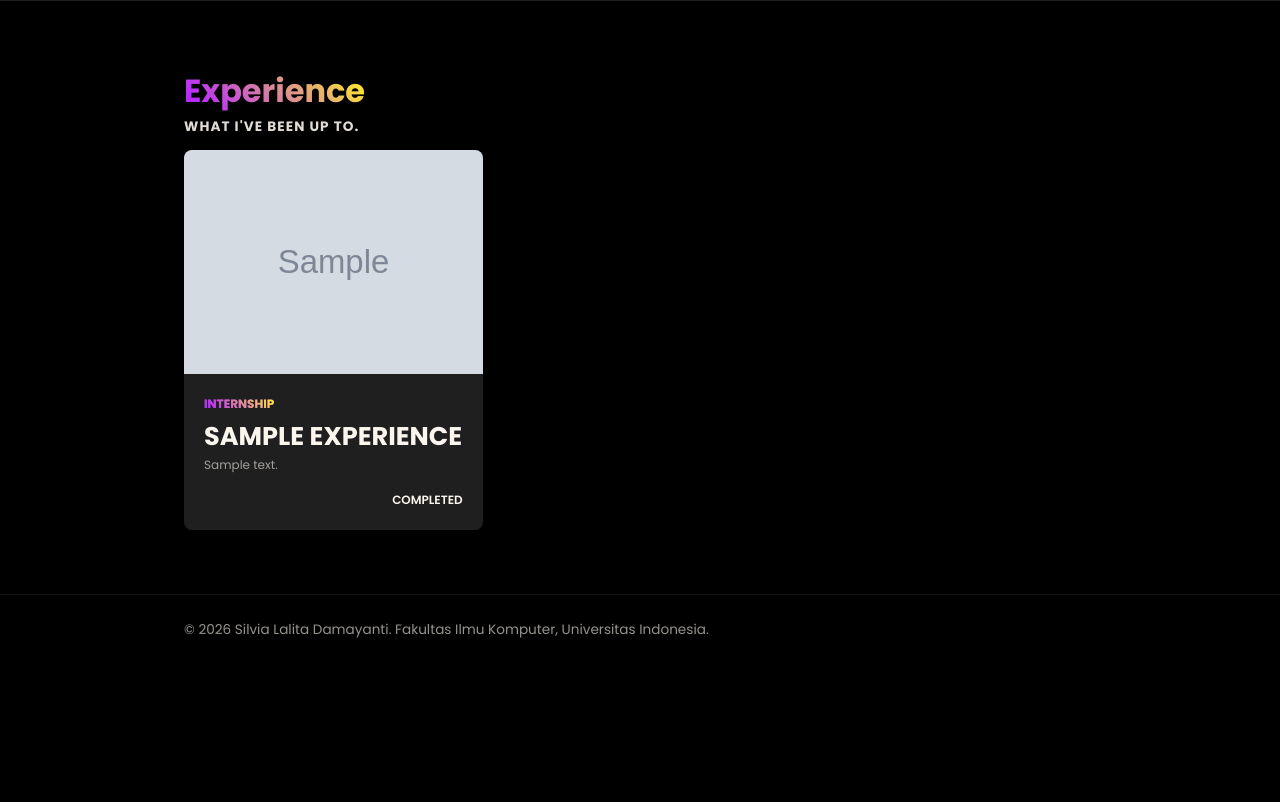
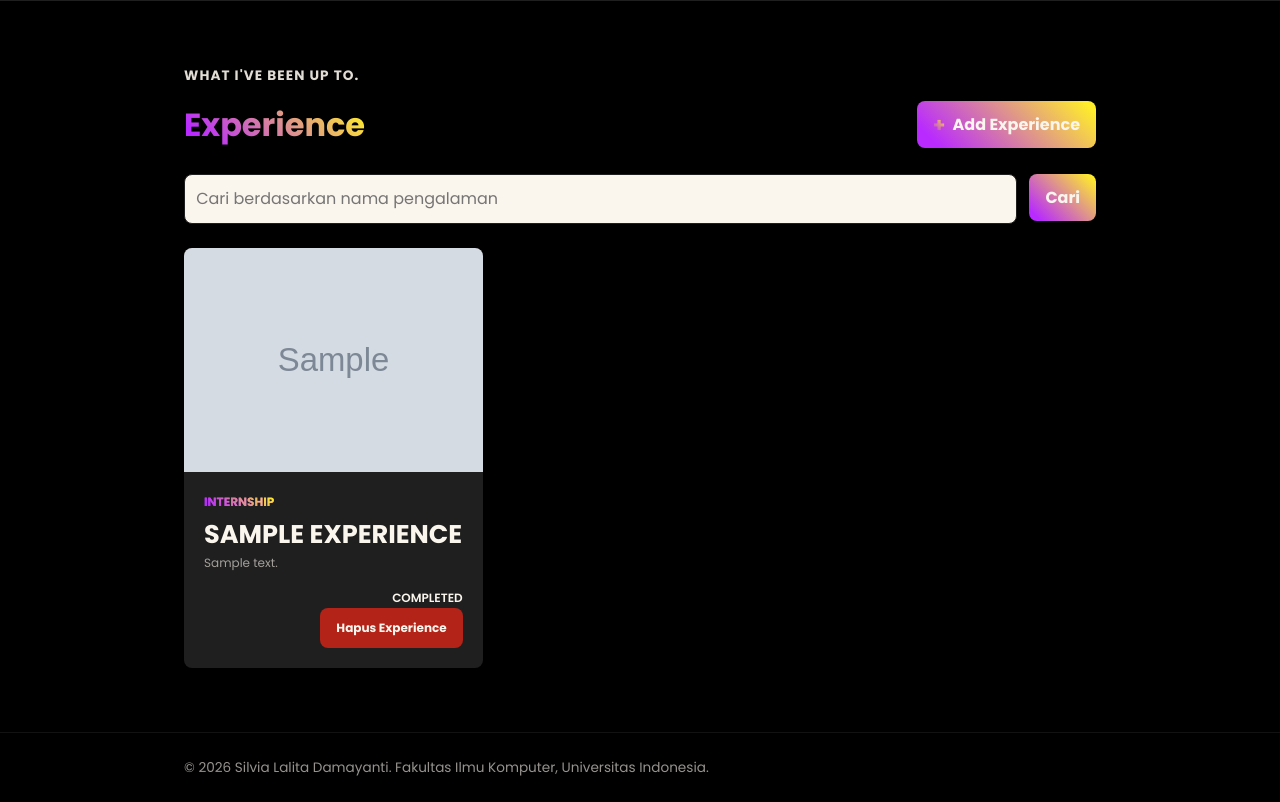
Before and after one commit to silvialalita/myportofolio, a Django app: page /experience/ in a window 1280 px wide. Shown: the part 74-876 px from the top of the page. Before the commit the page ends 712 px from the top, so only its background shows below. Run offline with Django 5.2, Linux system fonts and the light colour scheme; tables that the repository leaves empty hold one stand-in row (values such as "Sample post"); grey boxes marked "Sample" are stand-in pictures; some libraries are stand-ins or nearby versions.

Commit message:
feat: add experience management features

```diff
--- a/main/urls.py
+++ b/main/urls.py
@@ -1,13 +1,23 @@
 from django.urls import path
 
-from main.views import show_main, show_experience, show_education, show_projects, create_project, get_projects_json, delete_project
-
+from main.views import(
+    show_main,
+    show_experience, create_experience, get_experiences_json, delete_experience,
+    show_education,
+    show_projects, create_project, get_projects_json, delete_project,
+)
 app_name = "main"
 
 urlpatterns = [
     path("", show_main, name="show_main"),
+
     path("experience/", show_experience, name="show_experience"),
+    path("experience/add/", create_experience, name="create_experience"),
+    path("api/experience/", get_experiences_json, name="get_experiences_json"),
+    path("experience/<uuid:experience_id>/delete/", delete_experience, name="delete_experience"),
+
     path("education/", show_education, name="show_education"),
+
     path("projects/", show_projects, name="show_projects"),
     path("projects/add/", create_project, name="create_project"),
     path("api/projects/", get_projects_json, name="get_projects_json"),
--- a/main/views.py
+++ b/main/views.py
@@ -3,7 +3,7 @@ from django.core import serializers
 from django.http import HttpResponse
 from django.shortcuts import get_object_or_404, redirect, render
 
-from main.forms import ProjectForm
+from main.forms import ProjectForm, ExperienceForm
 from main.models import Experience, Education, Project
 
 # Create your views here.
@@ -24,13 +24,64 @@ def show_main(request):
     return render(request, "index.html", context)
 
 
+
+# EXPERIENCE
 def show_experience(request):
+    json_response = get_experiences_json(request)
+
+    experiences = serializers.deserialize(
+        "json",
+        json_response.content.decode("utf-8"),
+    )
+    experiences = [experience.object for experience in experiences]
+    title_query = request.GET.get("title", "").strip()
+
     context = {
         "name": "Silvia Lalita Damayanti",
-        "experience_list": Experience.objects.all(),
+        "experience_list": experiences,
+        "title_query": title_query,
     }
     return render(request, "experience.html", context)
 
+def create_experience(request):
+    form = ExperienceForm(request.POST or None)
+
+    if request.method == "POST" and form.is_valid():
+        form.save()
+        messages.success(request, "New experience added successfully!")
+        return redirect("main:show_experience")
+
+    context = {
+        "name": "Silvia Lalita Damayanti",
+        "form": form,
+    }
+    return render(request, "experience_form.html", context)
+
+def get_experiences_json(request):
+    title_query = request.GET.get("title", "").strip()
+    experiences = Experience.objects.all()
+
+    if title_query:
+        experiences = experiences.filter(title__icontains=title_query)
+
+    experiences_json = serializers.serialize("json", experiences)
+    return HttpResponse(experiences_json, content_type="application/json")
+
+
+
+def delete_experience(request, experience_id):
+    experience = get_object_or_404(Experience, pk=experience_id)
+
+    if request.method == "POST":
+        experience.delete()
+        messages.success(request, "Experience deleted successfully!")
+        return redirect("main:show_experience")
+
+    return redirect("main:show_experience")
+
+
+
+# PROJECT
 def create_project(request):
     form = ProjectForm(request.POST or None)
 
@@ -57,7 +108,7 @@ def show_projects(request):
 
     context = {
         "name": "Silvia Lalita Damayanti",
-        "project_list": Project.objects.all(),
+        "project_list": projects,
         "title_query": title_query,
     }
     return render(request, "project.html", context)
@@ -82,6 +133,9 @@ def delete_project(request, project_id):
 
     return redirect("main:show_projects")
 
+
+
+# EDUCATION
 def show_education(request):
     context = {
         "name": "Silvia Lalita Damayanti",
--- a/static/css/style.css
+++ b/static/css/style.css
@@ -559,7 +559,7 @@ span{
 
 
 
-/* projects */
+/* form */
 
 .project-form {
     width: 100%;
@@ -608,8 +608,8 @@ span{
     border: 0;
     border-radius: var(--radius);
     padding: 0.65rem 1rem;
-    background: var(--accent);
-    color: white;
+    background: var(--gradient-primary);
+    color: var(--ink);
     cursor: pointer;
     font: inherit;
     font-weight: 700;
@@ -617,11 +617,11 @@ span{
 }
 
 .button-secondary {
-    background: var(--ink);
+    background: red;
 }
 
 
-
+/*Project*/
 
 .project-header {
     width: 100%;
@@ -676,8 +676,8 @@ span{
     padding: 0.7rem;
     border: 1px solid var(--line);
     border-radius: var(--radius);
-    background: #fff;
-    color: var(--ink);
+    background: var(--ink);
+    color: var(--line);
     font: inherit;
 }
 
--- /dev/null
+++ b/templates/components/experience_delete_modal.html
@@ -0,0 +1,60 @@
+<p class="experience-status">
+    <button type="button"
+            class="button button-danger"
+            popovertarget="delete-experience-{{ experience.id }}"
+            aria-label="Hapus {{ experience.title }}"
+            title="Hapus experience">
+        Hapus Experience
+    </button>
+</p>
+
+<div id="delete-experience-{{ experience.id }}"
+     class="project-delete-modal"
+     popover="auto"
+     role="dialog"
+     aria-modal="true"
+     aria-labelledby="delete-experience-title-{{ experience.id }}">
+
+    <button type="button"
+            class="project-delete-modal__backdrop"
+            popovertarget="delete-experience-{{ experience.id }}"
+            popovertargetaction="hide"
+            aria-label="Tutup konfirmasi hapus"></button>
+
+    <div class="project-delete-modal__content">
+        <button type="button"
+                class="project-delete-modal__close"
+                popovertarget="delete-experience-{{ experience.id }}"
+                popovertargetaction="hide"
+                aria-label="Tutup konfirmasi hapus">
+            ×
+        </button>
+
+        <h2 id="delete-experience-title-{{ experience.id }}">
+            Hapus Experience?
+        </h2>
+
+        <p>
+            Apakah Anda yakin ingin menghapus
+            <strong>{{ experience.title }}</strong>?
+        </p>
+
+        <div class="project-delete-modal__actions">
+            <button type="button"
+                    class="button button-secondary"
+                    popovertarget="delete-experience-{{ experience.id }}"
+                    popovertargetaction="hide">
+                Batal
+            </button>
+
+            <form method="post"
+                  action="{% url 'main:delete_experience' experience.id %}">
+                {% csrf_token %}
+
+                <button type="submit" class="button button-danger">
+                    Ya, Hapus
+                </button>
+            </form>
+        </div>
+    </div>
+</div>
--- a/templates/experience.html
+++ b/templates/experience.html
@@ -3,12 +3,29 @@
 <main>
     <section class="experience-section" id="experience">
         <div class="container">
-            <h1><span>Experience</span></h1>
             <p class="section-kicker">
                 WHAT I'VE BEEN UP TO.
             </p>
+            <div class="project-header">
+                <h1><span>Experience</span></h1>
+                <a href="{% url 'main:create_experience' %}"
+                       class="button project-add-button">
+                        <span aria-hidden="true">+</span>
+                        Add Experience
+                </a>
+            </div>
 
-
+            <form method="get"
+                action="{% url 'main:show_experience' %}"
+                class="project-search">
+                <input type="search"
+                        name="title"
+                        value="{{ title_query }}"
+                        placeholder="Cari berdasarkan nama pengalaman"
+                        class="project-search__input"
+                        aria-label="Cari berdasarkan nama proyek">
+                <button type="submit" class="button">Cari</button>
+            </form>
             <div class="experience-grid">
                 {% for experience in experience_list %}
                     <article class="experience-cards">
@@ -37,12 +54,16 @@
                             {% else %}
                                 <p class="experience-status">completed</p>
                             {% endif %}
+
+                            {% include "components/experience_delete_modal.html" with experience=experience %}
                         </div>
                     </article>
                 {% empty %}
-                    <p class="empty-state">
-                        Belum ada pengalaman yang ditambahkan.
-                    </p>
+                    {% if title_query %}
+                        <p class="empty-state">Tidak ada pengalaman dengan nama tersebut.</p>
+                    {% else %}
+                        <p class="empty-state">Belum ada pengalaman yang ditambahkan.</p>
+                    {% endif %}
                 {% endfor %}
             </div>
         </div>
```
Also changed, not shown: main/forms.py (+47 -4 lines), templates/experience_form.html (+11 -3 lines).
